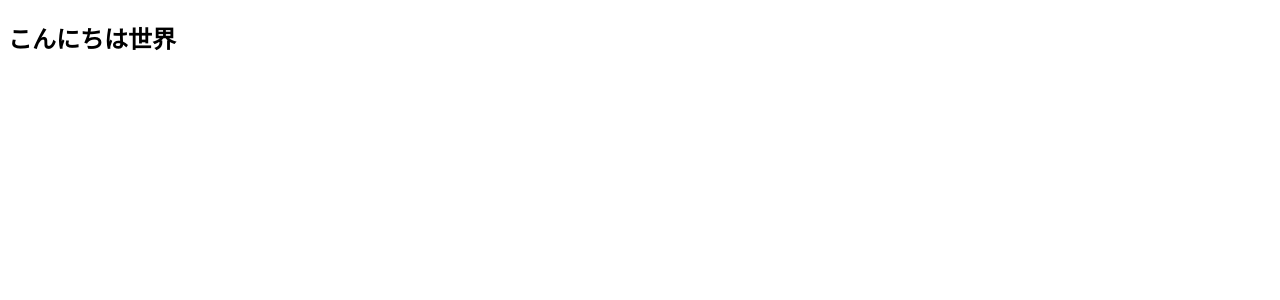
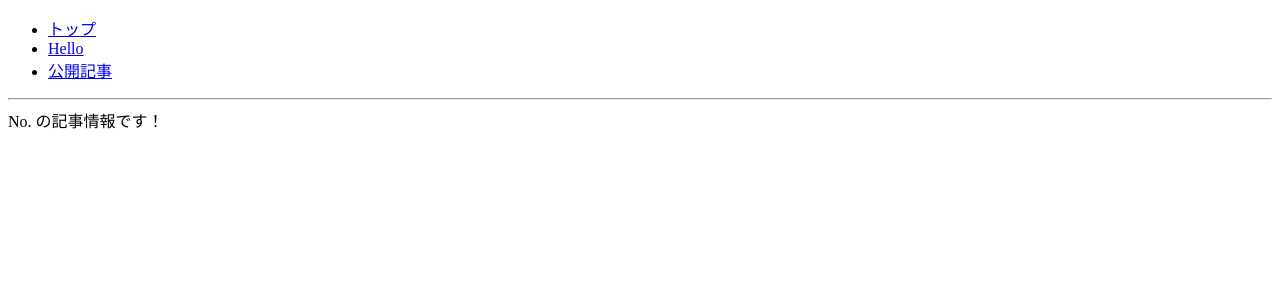
Before and after one commit to ameriken/react-redux-router-study, a React (Create React App) app: page /article in a window 1280 px wide. Shown: the top 300 px of the page. Built offline with nearby package versions, Linux system fonts and the light colour scheme.

Commit message:
[add]とりあえずrouter機能をつけてみた

```diff
--- a/package.json
+++ b/package.json
@@ -5,6 +5,7 @@
   "dependencies": {
     "react": "^16.5.2",
     "react-dom": "^16.5.2",
+    "react-router-dom": "^4.3.1",
     "react-scripts": "2.0.4"
   },
   "scripts": {
--- a/src/App.js
+++ b/src/App.js
@@ -1,28 +1,41 @@
 import React, { Component } from 'react';
-import logo from './logo.svg';
-import './App.css';
 
-class App extends Component {
-  render() {
-    return (
-      <div className="App">
-        <header className="App-header">
-          <img src={logo} className="App-logo" alt="logo" />
-          <p>
-            Edit <code>src/App.js</code> and save to reload.
-          </p>
-          <a
-            className="App-link"
-            href="https://reactjs.org"
-            target="_blank"
-            rel="noopener noreferrer"
-          >
-            Learn React
-          </a>
-        </header>
-      </div>
-    );
-  }
+// 4. ルーティング 関連 の 機能 を イン ポート
+import { BrowserRouter as Router, Link, Route, Switch } from "react-router-dom";
+
+// ルーティング で 利用 する コンポーネント を イン ポート
+import MyTop from './MyTop';
+import MyHello from './MyHello';
+import MyArticle from './MyArticle';
+
+export default class App extends Component {
+    render() {
+// 1. Router（ BrowserRouter） で ルーティング 機能 を 有効 化
+        return (
+            <Router>
+                <div>
+                    {/*3. ルーティング 経由 の リンクリスト を 準備*/}
+                    <ul>
+                        <li>
+                            <Link to="/"> トップ </Link>
+                        </li>
+                        <li>
+                            <Link to="/hello">Hello</Link>
+                        </li>
+                        <li>
+                            <Link to="/article">公開記事</Link>
+                        </li>
+                    </ul>
+                    <hr/>
+                    {/*2. ルーティング 設定（ 条件 に マッチ し た コンポーネント を 出力）*/}
+                    <Switch>
+                        {/* exactは完全一致で判定といういみ */}
+                        < Route exact path="/" component={MyTop}/>
+                        < Route path="/hello" component={MyHello}/>
+                        < Route path="/article/" component={MyArticle}/>
+                    </Switch>
+                </div>
+            </Router>
+        );
+    };
 }
-
-export default App;
--- /dev/null
+++ b/src/MyArticle.js
@@ -0,0 +1,11 @@
+import React,{ Component } from 'react';
+
+
+export default class MyArticle extends Component {
+    render() {
+        const id = this.props.match.params.id;
+        return (
+            <div>No. {id}の記事情報です！</div>
+        );
+    }
+}
--- /dev/null
+++ b/src/MyHello.js
@@ -0,0 +1,7 @@
+import React, { Component } from 'react';
+
+export default class MyHello extends Component {
+    render() {
+        return <div>Hello,React!！</div>;
+    }
+}
--- /dev/null
+++ b/src/MyTop.js
@@ -0,0 +1,7 @@
+import React, { Component } from 'react';
+
+export default class MyTop extends Component {
+    render() {
+        return <div>トップページ！</div>;
+    }
+}
--- a/src/index.js
+++ b/src/index.js
@@ -1,4 +1,5 @@
 import React from "react";
 import { render } from 'react-dom';
+import App from "./App";
 
-render(<h2>こんにちは世界</h2>, document.getElementById('root'))
+render(<App />, document.getElementById('root'))
```
